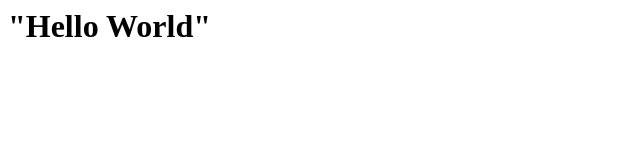
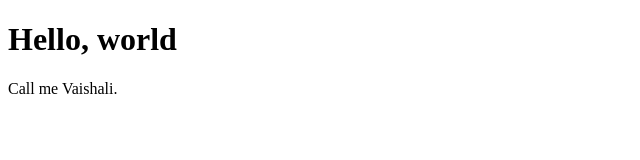
Before and after one commit to vaishali0926/Vaishali, a plain HTML site: page index.html in a window 1280 px wide. Shown: the whole page, without its empty margins (0-640 px from the left). Drawn offline with Linux system fonts and the light colour scheme.

Commit message:
Add some HTML structure

```diff
--- a/index.html
+++ b/index.html
@@ -1 +1,10 @@
-<h1> "Hello World"</h1>
+<!DOCTYPE html>
+  <html>
+    <head>
+      <title></title>
+    </head>
+    <body>
+      <h1>Hello, world</h1>
+      <p>Call me Vaishali.</p>
+    </body>
+  </html>
```
